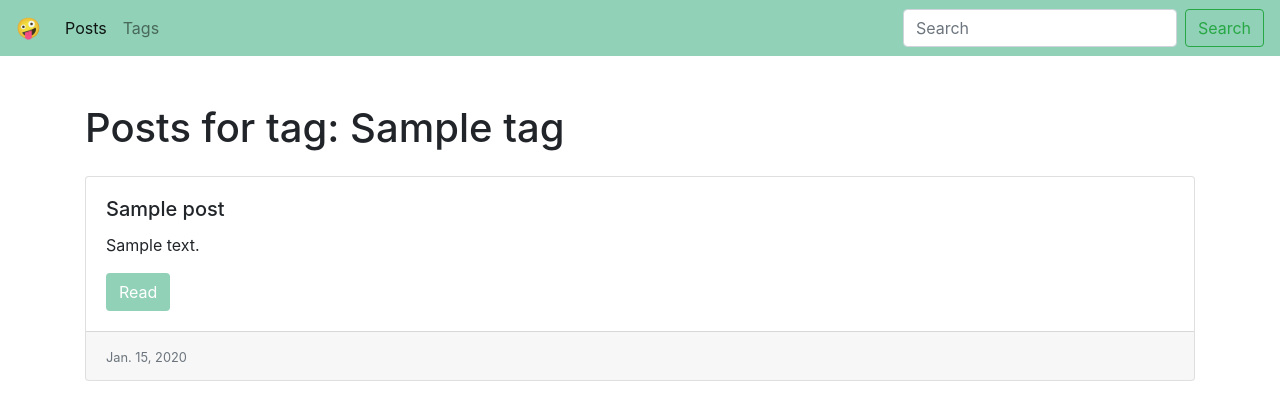
After one commit to MarianMalvin/blog, a Django app: a page that uses templates/base.html in a window 1280 px wide. The commit adds this page. Shown: the top 420 px of the page. Run offline with Django 3.2, Linux system fonts and the light colour scheme; tables that the repository leaves empty hold one stand-in row (values such as "Sample post"); some libraries are stand-ins or nearby versions.

Commit message:
tag support added

```diff
--- a/blog/models.py
+++ b/blog/models.py
@@ -1,19 +1,5 @@
 from django.db import models
 from django.shortcuts import reverse
-
-
-class Post(models.Model):
-    title = models.CharField(max_length=150, db_index=True)
-    slug = models.SlugField(max_length=150, unique=True)
-    body = models.TextField(blank=True, db_index=True)
-    tags = models.ManyToManyField('Tag', blank=True, related_name='posts')
-    date_pub = models.DateField(auto_now_add=True)
-
-    def get_absolute_url(self):
-        return reverse('post_detail_url', kwargs={'slug': self.slug})
-
-    def __str__(self):
-        return f"{self.title}"
 
 
 class Tag(models.Model):
@@ -22,3 +8,19 @@ class Tag(models.Model):
 
     def __str__(self):
         return f"{self.title}"
+
+    def get_absolute_url(self):
+        return reverse('tag_list_url', kwargs={'slug': self.slug})
+
+class Post(models.Model):
+    title = models.CharField(max_length=150, db_index=True)
+    slug = models.SlugField(max_length=150, unique=True)
+    body = models.TextField(blank=True, db_index=True)
+    tags = models.ManyToManyField(Tag, blank=True, related_name='posts')
+    date_pub = models.DateField(auto_now_add=True)
+
+    def get_absolute_url(self):
+        return reverse('post_detail_url', kwargs={'slug': self.slug})
+
+    def __str__(self):
+        return f"{self.title}"
--- /dev/null
+++ b/blog/templates/blog/tag_list.html
@@ -0,0 +1,22 @@
+{% extends 'blog/base_blog.html' %}
+
+{% block title %}
+    Posts for {{ tag }} - {{ block.super }}
+{% endblock %}
+
+{% block content %}
+    <h1 class="mb-4">Posts for tag: {{ tag }}</h1>
+    {% for post in posts %}
+        <div class="card mb-5">
+            <div class="card-body">
+                <h5 class="card-title">{{ post.title }}</h5>
+                <p class="card-text">{{ post.body|truncatewords:20 }}</p>
+                <button style="background-color: #90d1b7;" type=" button
+                " class="btn btn-link"><a style="color: #ffffff;" href="{{ post.get_absolute_url  }}">Read</a></button>
+            </div>
+            <div class="card-footer">
+                <small class="text-muted">{{ post.date_pub }}</small>
+            </div>
+        </div>
+    {% endfor %}
+{% endblock %}
--- a/blog/templates/blog/tags_list.html
+++ b/blog/templates/blog/tags_list.html
@@ -1,11 +1,11 @@
 {% extends 'blog/base_blog.html' %}
 
 {% block title %}
-    Tags list
+    Tags list - {{ block.super }}
 {% endblock %}
 
 {% block content %}
     {% for tag in tags %}
-        <p class="col-12"><a href="#">{{tag.title}}</a></p>
+        <h3 class="col-12"><a href="{{ tag.get_absolute_url }}">{{tag.title}}</a></h3>
     {% endfor %}
 {% endblock %}
--- a/blog/urls.py
+++ b/blog/urls.py
@@ -5,8 +5,8 @@ from .views import *
 urlpatterns = [
     path('', post_list, name='posts_list_url'),
     path('post/<str:slug>/', post_detail, name='post_detail_url'),
-    path('tag/', tags_lsit, name='tags_list_url')
-    # path('', )
+    path('tag/<str:slug>/', tag_list, name='tag_list_url'),
+    path('tags/', tags_list, name='tags_list_url')
     # path('', )
     # path('', )
     # path('', )
--- a/blog/views.py
+++ b/blog/views.py
@@ -12,6 +12,13 @@ def post_detail(request, slug):
     post = Post.objects.get(slug__iexact=slug)
     return render(request, 'blog/post_detail.html', context=({'post': post}))
 
-def tags_lsit(request):
+
+def tags_list(request):
     tags = Tag.objects.all()
     return render(request, 'blog/tags_list.html', context=({'tags': tags}))
+
+
+def tag_list(request, slug):
+    tag = Tag.objects.get(slug=slug)
+    posts = Post.objects.filter(tags=tag)
+    return render(request, 'blog/tag_list.html', context=({'posts': posts, 'tag': tag}))
--- a/templates/base.html
+++ b/templates/base.html
@@ -23,14 +23,12 @@
     <div class="collapse navbar-collapse" id="navbarTogglerDemo03">
         <ul class="navbar-nav mr-auto mt-2 mt-lg-0">
             <li class="nav-item active">
-                <a class="nav-link" href="{% url 'posts_list_url' %}">Home <span class="sr-only">(current)</span></a>
+                <a class="nav-link" href="{% url 'posts_list_url' %}">Posts <span class="sr-only">(current)</span></a>
             </li>
             <li class="nav-item">
-                <a class="nav-link" href="#">Link</a>
+                <a class="nav-link" href="{% url 'tags_list_url' %}">Tags</a>
             </li>
-            <li class="nav-item">
-                <a class="nav-link disabled" href="#" tabindex="-1" aria-disabled="true">Disabled</a>
-            </li>
+
         </ul>
         <form class="form-inline my-2 my-lg-0">
             <input class="form-control mr-sm-2" type="search" placeholder="Search" aria-label="Search">
```
